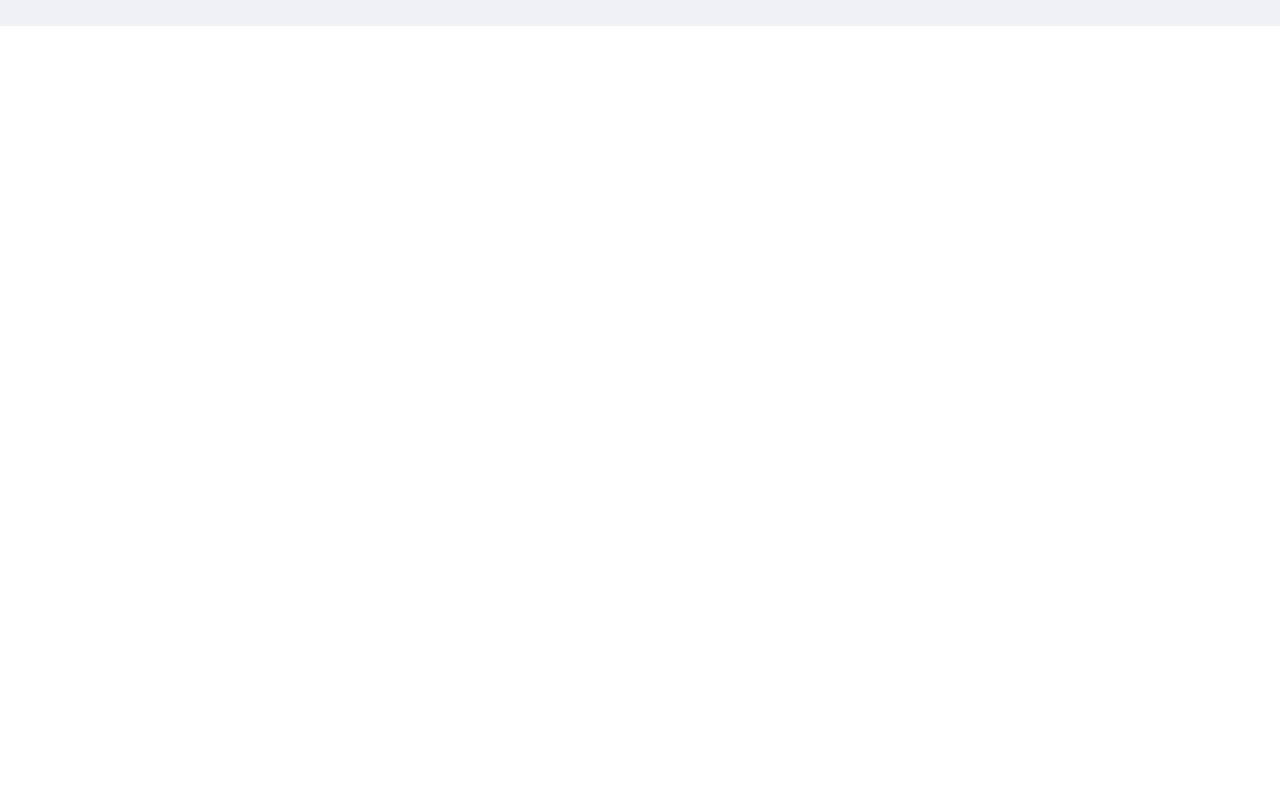
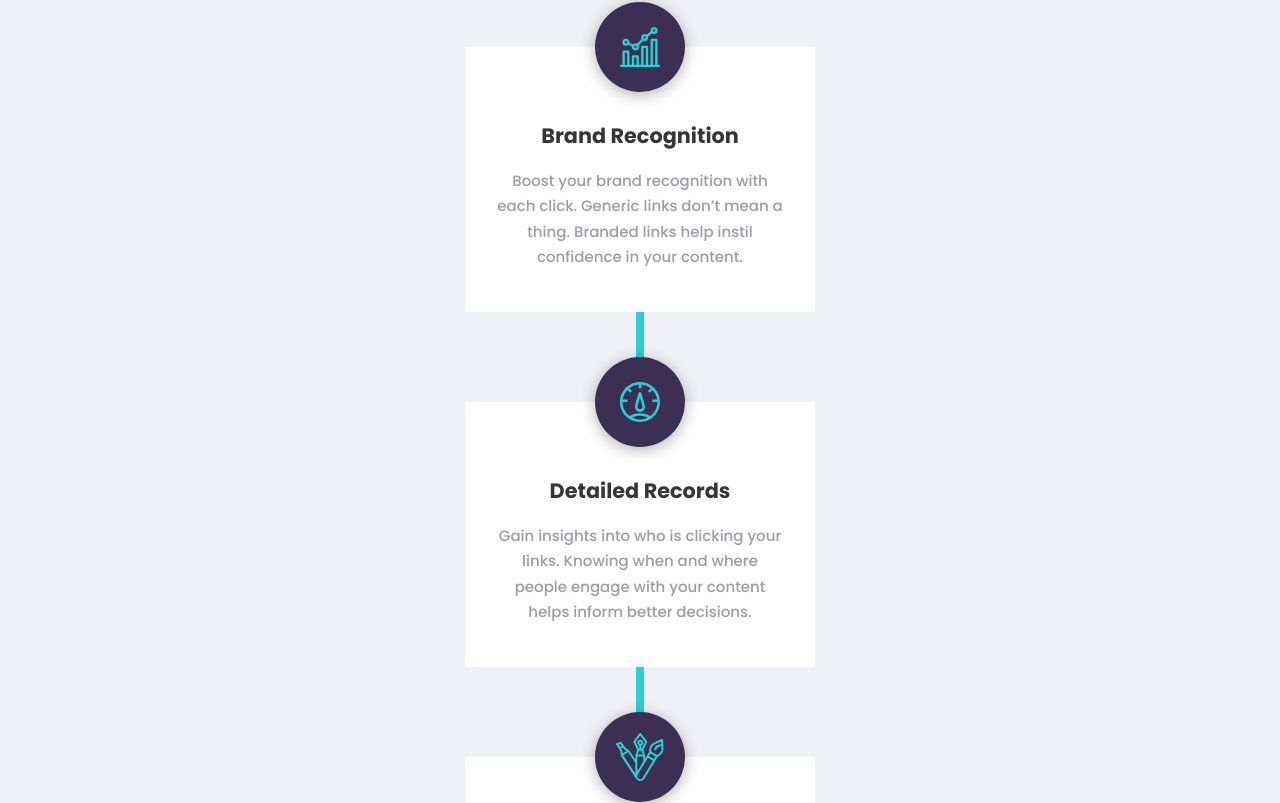
Before and after one commit to awexli/url-shortener, a Vue app: page / in a window 1280 px wide. Shown: the part 957-1760 px from the top of the page. Before the commit the page ends 983 px from the top, so only its background shows below. Built offline with nearby package versions, Linux system fonts and the light colour scheme.

Commit message:
add and style cards in stats section

```diff
--- a/src/components/StatsSection.vue
+++ b/src/components/StatsSection.vue
@@ -3,10 +3,61 @@
     <LinkForm />
     <div class="stats__advanced container">
       <h2 class="title">Advanced Statistics</h2>
-      <p class="subtitle">
+      <p class="stats__card-subtitle subtitle">
         Track how your links are performing across the web with our advanced
         statistics dashboard.
       </p>
+    </div>
+
+    <div class="stats__cards-container">
+      <div class="stats__card">
+        <div class="stats__icon-container">
+          <img
+            src="../assets/images/icon-brand-recognition.svg"
+            alt=""
+            class="stats__card-icon"
+          />
+        </div>
+        <div class="stats__card-description">
+          <h3 class="stats__card-title title">Brand Recognition</h3>
+          <p class="stats__card-subtitle subtitle">
+            Boost your brand recognition with each click. Generic links don’t
+            mean a thing. Branded links help instil confidence in your content.
+          </p>
+        </div>
+      </div>
+      <div class="stats__card">
+        <div class="stats__icon-container">
+          <img
+            src="../assets/images/icon-detailed-records.svg"
+            alt=""
+            class="stats__card-icon"
+          />
+        </div>
+        <div class="stats__card-description">
+          <h3 class="stats__card-title title">Detailed Records</h3>
+          <p class="stats__card-subtitle subtitle">
+            Gain insights into who is clicking your links. Knowing when and
+            where people engage with your content helps inform better decisions.
+          </p>
+        </div>
+      </div>
+      <div class="stats__card">
+        <div class="stats__icon-container">
+          <img
+            src="../assets/images/icon-fully-customizable.svg"
+            alt=""
+            class="stats__card-icon"
+          />
+        </div>
+        <div class="stats__card-description">
+          <h3 class="stats__card-title title">Fully Customizable</h3>
+          <p class="stats__card-subtitle subtitle">
+            Improve brand awareness and content discoverability through
+            customizable links, supercharging audience engagement.
+          </p>
+        </div>
+      </div>
     </div>
   </div>
 </template>
@@ -24,10 +75,12 @@ export default {
 
 <style lang="scss" scoped>
 @import '../styles/style-guide.scss';
+$card-padding: 1em;
+
 .stats {
-  height: 300px;
   position: relative;
 
+  // gray background
   &::before {
     content: '';
     background: $gray;
@@ -35,12 +88,126 @@ export default {
     height: 100%;
     width: 100%;
     left: 0;
-    top: 22%;
+    //top: 22%;
     z-index: -1;
 
     @media screen and (min-width: 1024px) {
-      top: 20%;
+      //top: 20%;
     }
+  }
+
+  &__advanced {
+    max-width: 490px;
+  }
+
+  &__cards-container {
+    margin: 0 6%;
+    display: flex;
+    flex-direction: column;
+    align-items: center;
+    position: relative;
+    height: 100%;
+
+    // cyan line that goes through cards
+    &::before {
+      content: '';
+      background: $cyan;
+      height: 90%;
+      width: 8px;
+      display: block;
+      position: absolute;
+
+      // center line vertical
+      margin-left: auto;
+      margin-right: auto;
+      top: 90px;
+      left: 0;
+      right: 0;
+      text-align: center;
+      // end center line
+
+      z-index: -1;
+
+      // cyan line horizontal
+      @media screen and (min-width: 1440px) {
+        width: 90%;
+        height: 8px;
+        top: 40px;
+        bottom: 0;
+        margin-top: auto;
+        margin-bottom: auto;
+      }
+    }
+
+    @media screen and (min-width: 1440px) {
+      margin: 0 10%;
+      flex-direction: row;
+      justify-content: space-between;
+
+      :nth-child(1) {
+        margin-top: 0;
+      }
+
+      :nth-child(3) {
+        margin-top: 180px;
+      }
+    }
+  }
+
+  &__card {
+    background-color: white;
+    padding: $card-padding; // card main padding
+    margin-top: 90px;
+    position: relative;
+    display: flex;
+    justify-content: center;
+    height: 265px;
+    max-width: 350px;
+
+    @media screen and (min-width: 1440px) {
+      justify-content: flex-start;
+    }
+  }
+
+  &__card-description {
+    // space between icon and title
+    margin-top: calc(#{$card-padding} + 45px);
+
+    @media screen and (min-width: 1440px) {
+      text-align: start;
+    }
+  }
+
+  &__icon-container {
+    background-color: $dark-violet;
+    border-radius: 50%;
+    width: 90px;
+    height: 90px;
+    display: grid;
+    place-items: center;
+    position: absolute;
+    top: -45px;
+    box-shadow: 0px 3px 15px rgba(0,0,0,0.3);
+    border-collapse: collapse;
+    transition: transform ease 0.2s;
+
+    &:hover {
+      transform: translateY(-4px);
+    }
+
+    @media screen and (min-width: 1440px) {
+      left: calc(#{$card-padding} + 1rem);
+    }
+  }
+
+  &__card-title {
+    font-size: 1.3rem;
+    padding: 0 1rem;
+  }
+
+  &__card-subtitle {
+    font-size: 15px;
+    line-height: 1.7;
   }
 }
 </style>
```
